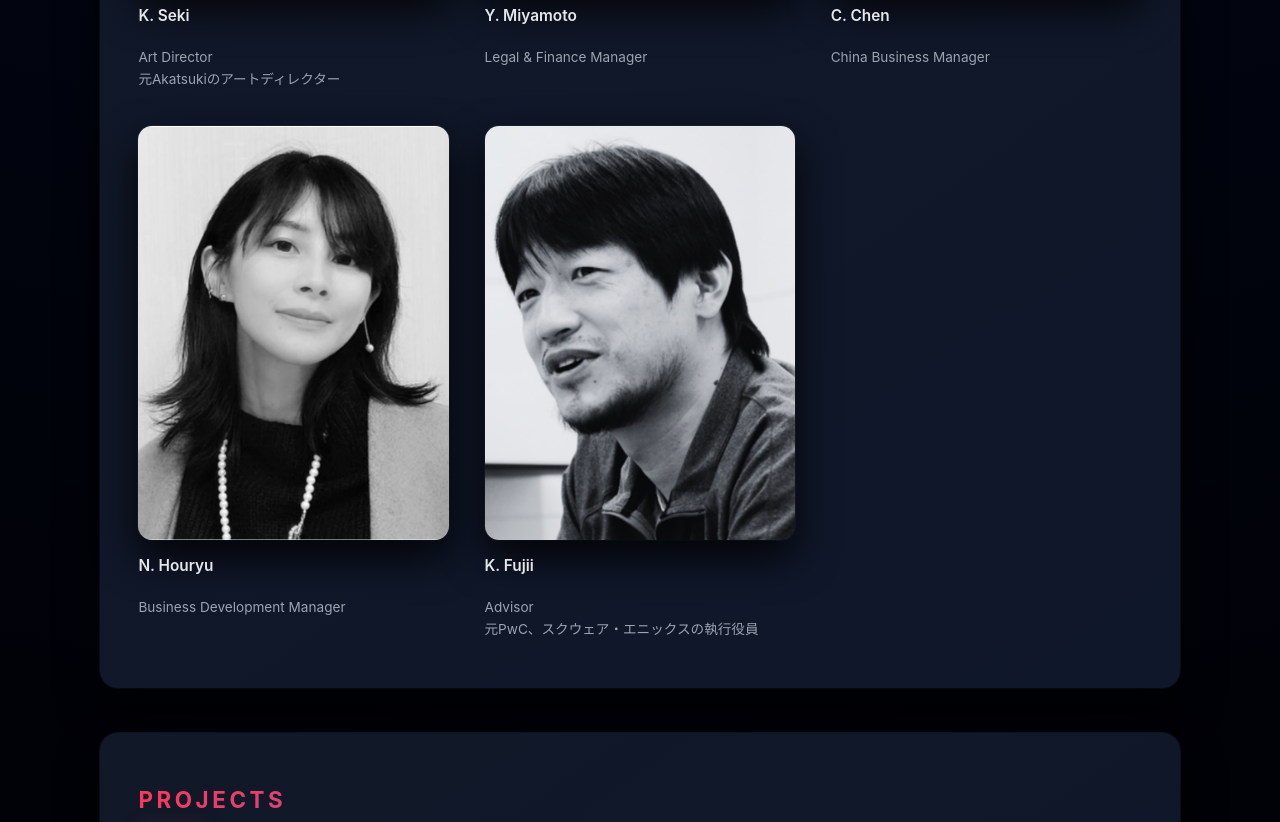
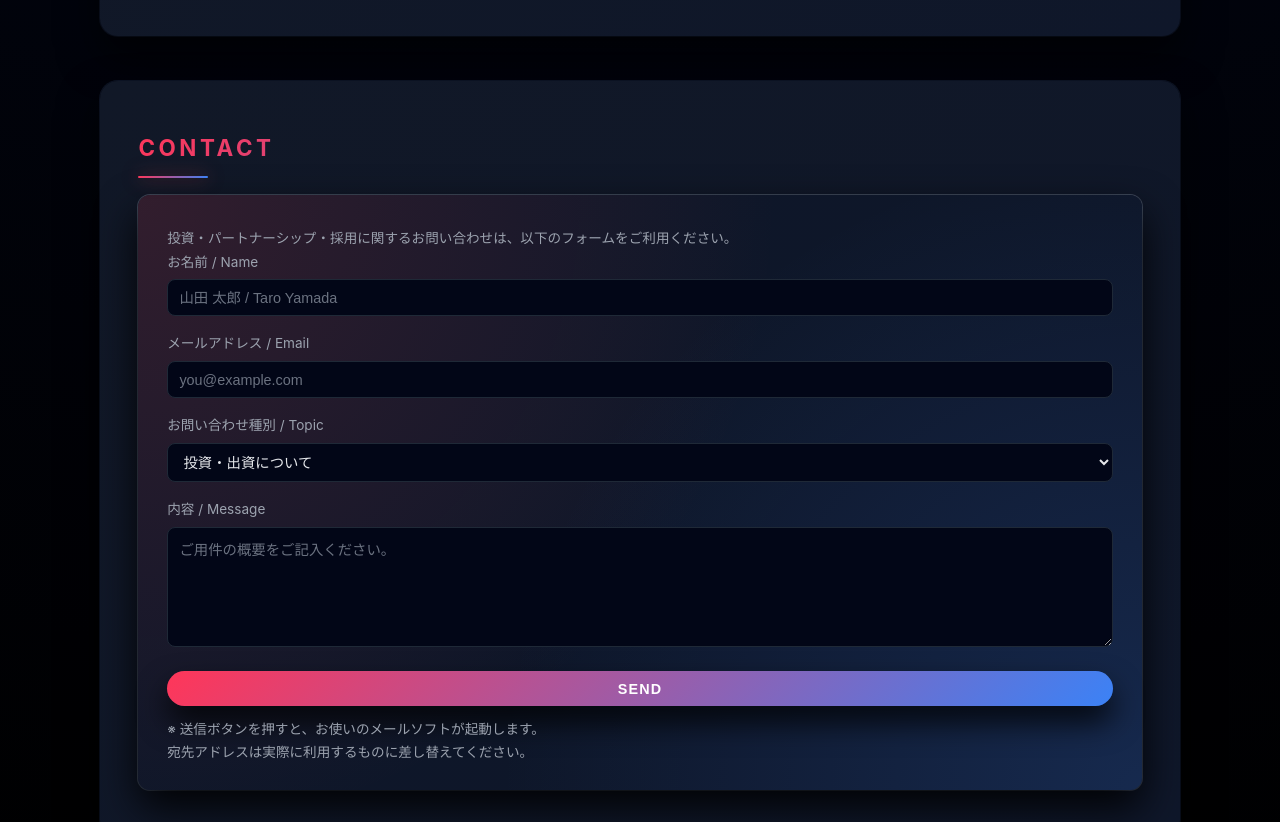
Before and after one commit to HouryuNNN/hiyuse.jp2, a plain HTML site: page index.html in a window 1280 px wide. Shown: the part 2416-3238 px from the top of the page. Drawn offline with Linux system fonts and the light colour scheme.

Commit message:
index.html

```diff
--- a/index.html
+++ b/index.html
@@ -7,9 +7,9 @@
   <meta name="description" content="スタジオ灯唯世（Studio HIYUSE）は、東京・秋葉原を拠点とするゲームスタジオです。物語体験とAI技術の融合をテーマに活動するゲーム開発スタジオです。">
   <style>
     :root {
-      --bg-main: #050711;          /* 全体背景：ほぼ黒 */
-      --bg-section: #0b0f19;       /* セクション帯 */
-      --card-bg: #111827;          /* カード背景 */
+      --bg-main: #050711;
+      --bg-section: #0b0f19;
+      --card-bg: #111827;
       --card-soft: #0f172a;
       --accent-red: #ff3659;
       --accent-blue: #3b82f6;
@@ -19,9 +19,7 @@
       scroll-behavior: smooth;
     }
 
-    * {
-      box-sizing: border-box;
-    }
+    * { box-sizing: border-box; }
 
     body {
       margin: 0;
@@ -32,7 +30,7 @@
       line-height: 1.7;
     }
 
-    /* ===== ヘッダー（ダーク＋赤青アクセント） ===== */
+    /* ===== ヘッダー ===== */
     header {
       position: sticky;
       top: 0;
@@ -98,21 +96,20 @@
       transition: width 0.2s ease;
     }
 
-    nav a:hover::after {
-      width: 100%;
-    }
+    nav a:hover::after { width: 100%; }
 
-    /* ===== ヒーロー：スライドショー（hero-bg1〜3） ===== */
+    /* ===== ヒーロー：スライドショー ===== */
     .hero {
       position: fixed;
       top: 0;
       left: 0;
       right: 0;
       width: 100%;
-      height: 32vh;     /* ヒーロー高さ */
+      height: 32vh;
       overflow: hidden;
       z-index: 0;
-      background: #000;
+      /* ここで必ず1枚は表示されるようにする */
+      background: #000 url("hero-bg1.jpg") center center / cover no-repeat;
     }
 
     .hero-slideshow {
@@ -131,11 +128,8 @@
       transition: opacity 2s ease;
     }
 
-    .hero-slideshow img.active {
-      opacity: 1;
-    }
+    .hero-slideshow img.active { opacity: 1; }
 
-    /* ヒーロー上に、赤青の光のベールを薄く重ねる */
     .hero::after {
       content: "";
       position: absolute;
@@ -152,7 +146,7 @@
     .main-content {
       position: relative;
       z-index: 1;
-      margin-top: 36vh;        /* ヒーローより少し下から始める */
+      margin-top: 36vh;
       padding: 3rem 0 4rem;
       background: radial-gradient(circle at top, #020617 0, #020617 40%, #000 100%);
     }
@@ -227,15 +221,14 @@
       font-size: 0.94rem;
     }
 
-    .company-info p {
-      margin: 0.25rem 0;
-    }
+    .company-info p { margin: 0.25rem 0; }
 
     .company-info strong {
       font-weight: 600;
       color: #e5e7eb;
     }
 
+    /* ===== Team ===== */
     .team-grid {
       display: grid;
       grid-template-columns: repeat(auto-fit, minmax(230px, 1fr));
@@ -247,10 +240,13 @@
       display: flex;
       flex-direction: column;
       gap: 0.6rem;
+      align-items: center;
+      text-align: center;
     }
 
     .member img {
-      width: 100%;
+      width: 25%;           /* ★ 画像サイズを25%に縮小 */
+      max-width: 120px;     /* 上限 */
       border-radius: 14px;
       aspect-ratio: 3 / 4;
       object-fit: cover;
@@ -280,6 +276,7 @@
       line-height: 1.6;
     }
 
+    /* ===== Contact フォーム ===== */
     .contact {
       margin-top: 1.8rem;
       padding: 1.6rem 1.8rem;
@@ -290,6 +287,77 @@
       box-shadow:
         0 18px 40px rgba(0,0,0,0.9),
         0 0 0 1px rgba(148,163,184,0.35);
+    }
+
+    .contact-form {
+      display: grid;
+      gap: 1rem;
+    }
+
+    .form-row {
+      display: flex;
+      flex-direction: column;
+      gap: 0.35rem;
+    }
+
+    .contact-form label {
+      font-size: 0.85rem;
+      color: var(--text-muted);
+    }
+
+    .contact-form input,
+    .contact-form select,
+    .contact-form textarea {
+      background: #020617;
+      border-radius: 8px;
+      border: 1px solid #1f2937;
+      padding: 0.6rem 0.7rem;
+      color: var(--text-main);
+      font-size: 0.9rem;
+      outline: none;
+      transition: border-color 0.16s ease, box-shadow 0.16s ease, background 0.16s ease;
+    }
+
+    .contact-form input::placeholder,
+    .contact-form textarea::placeholder {
+      color: #6b7280;
+    }
+
+    .contact-form input:focus,
+    .contact-form select:focus,
+    .contact-form textarea:focus {
+      border-color: #f97373;
+      box-shadow: 0 0 0 1px rgba(248,113,113,0.7);
+      background: #020617;
+    }
+
+    .contact-form textarea {
+      resize: vertical;
+      min-height: 120px;
+      max-height: 260px;
+    }
+
+    .contact-form button {
+      margin-top: 0.5rem;
+      border: none;
+      border-radius: 999px;
+      padding: 0.6rem 1.6rem;
+      font-size: 0.9rem;
+      font-weight: 600;
+      letter-spacing: 0.08em;
+      text-transform: uppercase;
+      cursor: pointer;
+      color: #fff;
+      background: var(--accent-grad);
+      box-shadow: 0 16px 30px rgba(0,0,0,0.8);
+      transition: transform 0.16s ease, box-shadow 0.16s ease, opacity 0.16s ease;
+      align-self: flex-start;
+    }
+
+    .contact-form button:hover {
+      transform: translateY(-1px);
+      box-shadow: 0 20px 40px rgba(0,0,0,0.95);
+      opacity: 0.96;
     }
 
     footer {
@@ -327,30 +395,20 @@
       transform: translateY(0);
     }
 
-    #backToTop:hover {
-      transform: translateY(-2px);
-    }
+    #backToTop:hover { transform: translateY(-2px); }
 
     @media (max-width: 900px) {
       section {
         padding: 2.6rem 1.8rem;
         margin-bottom: 2.4rem;
       }
-      .nav-inner {
-        padding-inline: 1rem;
-      }
+      .nav-inner { padding-inline: 1rem; }
     }
 
     @media (max-width: 768px) {
-      .hero {
-        height: 28vh;
-      }
-      .main-content {
-        margin-top: 32vh;
-      }
-      .logo img {
-        height: 38px;
-      }
+      .hero { height: 28vh; }
+      .main-content { margin-top: 32vh; }
+      .logo img { height: 38px; }
       nav ul {
         font-size: 0.75rem;
         gap: 0.8rem;
@@ -358,15 +416,9 @@
     }
 
     @media (max-width: 600px) {
-      nav ul {
-        display: none;
-      }
-      section {
-        padding: 2.2rem 1.4rem;
-      }
-      .team-grid {
-        grid-template-columns: 1fr;
-      }
+      nav ul { display: none; }
+      section { padding: 2.2rem 1.4rem; }
+      .team-grid { grid-template-columns: 1fr; }
     }
   </style>
 </head>
@@ -484,10 +536,35 @@
 <section id="contact">
   <h2>Contact</h2>
   <div class="contact">
-    <p>投資・パートナーシップ・採用に関するご連絡は、以下SNSまでお願いいたします。<br><br>
-      X
+    <p class="muted">投資・パートナーシップ・採用に関するお問い合わせは、以下のフォームをご利用ください。</p>
+    <form class="contact-form" action="mailto:info@hiyuse-studio.com" method="post" enctype="text/plain">
+      <div class="form-row">
+        <label for="name">お名前 / Name</label>
+        <input id="name" name="name" type="text" placeholder="山田 太郎 / Taro Yamada" required>
+      </div>
+      <div class="form-row">
+        <label for="email">メールアドレス / Email</label>
+        <input id="email" name="email" type="email" placeholder="you@example.com" required>
+      </div>
+      <div class="form-row">
+        <label for="type">お問い合わせ種別 / Topic</label>
+        <select id="type" name="type">
+          <option value="invest">投資・出資について</option>
+          <option value="partner">ビジネスパートナーについて</option>
+          <option value="recruit">採用について</option>
+          <option value="other">その他</option>
+        </select>
+      </div>
+      <div class="form-row">
+        <label for="message">内容 / Message</label>
+        <textarea id="message" name="message" placeholder="ご用件の概要をご記入ください。"></textarea>
+      </div>
+      <button type="submit">Send</button>
+    </form>
+    <p class="muted" style="margin-top:0.75rem;">
+      ※ 送信ボタンを押すと、お使いのメールソフトが起動します。<br>
+      宛先アドレスは実際に利用するものに差し替えてください。
     </p>
-    <p class="muted">※詳細な連絡先は個別にご案内しております。</p>
   </div>
 </section>
 
@@ -500,7 +577,7 @@
 <button id="backToTop" aria-label="ページ上部へ戻る">↑</button>
 
 <script>
-  // ▼ ナビクリックで「セクションの頭」を画面中央付近にスクロール
+  // ナビクリックでセクション頭を画面中央付近へ
   const header = document.querySelector('header');
 
   document.querySelectorAll('nav a[href^="#"]').forEach(link => {
@@ -524,7 +601,7 @@
     });
   });
 
-  // ▼ トップに戻るボタン
+  // トップに戻るボタン
   const backToTop = document.getElementById('backToTop');
   window.addEventListener('scroll', () => {
     if (window.scrollY > 400) backToTop.classList.add('show');
@@ -534,7 +611,7 @@
     window.scrollTo({ top: 0, behavior: 'smooth' });
   });
 
-  // ▼ ヒーロースライドショー（hero-bg1 / 2 / 3）
+  // ヒーロースライドショー
   const slides = document.querySelectorAll('.hero-slideshow .slide');
   let current = 0;
   if (slides.length > 0) {
@@ -542,10 +619,10 @@
       slides[current].classList.remove('active');
       current = (current + 1) % slides.length;
       slides[current].classList.add('active');
-    }, 7000); // 7秒ごとに切り替え
+    }, 7000);
   }
 
-  // ▼ セクションのフェードイン（IntersectionObserver）
+  // セクションのフェードイン
   const observer = new IntersectionObserver((entries) => {
     entries.forEach(entry => {
       if (entry.isIntersecting) {
```
